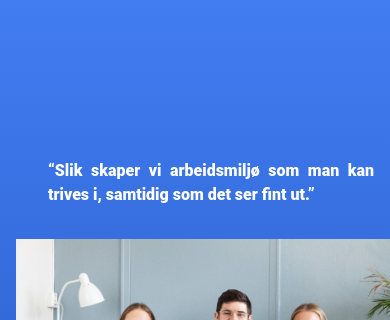
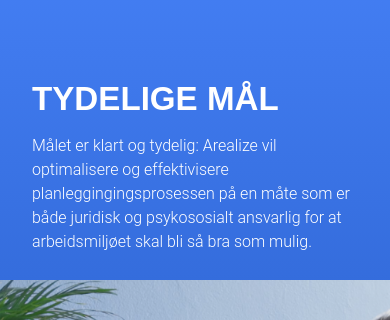
Before and after one commit to Webstep/domstol_landingpage, a Next.js app: page /Arealize in a window 390 px wide. Shown: the part 183-503 px from the top of the page. Built offline with nearby package versions, Linux system fonts and the light colour scheme; a web font is replaced by a local one.

Commit message:
feat: enable mobile support

```diff
--- a/components/slides/arealize/ClearGoals/ClearGoals.module.scss
+++ b/components/slides/arealize/ClearGoals/ClearGoals.module.scss
@@ -1,5 +1,6 @@
 @use 'styles/variables.scss' as *;
 $background: linear-gradient(180deg, #4b87ff 0%, #2257c0 100%);
+$background-mobile: inear-gradient(180deg, #80aaff 0%, #093ea8 132.12%);
 
 .section {
     @include centerContent;
@@ -50,3 +51,39 @@ $background: linear-gradient(180deg, #4b87ff 0%, #2257c0 100%);
         }
     }
 }
+
+@media only screen and (max-width: 1200px) {
+    .section {
+        height: 100vh;
+        display: block;
+        background: $background-mobile;
+        overflow-x: hidden;
+
+        .container {
+            display: flex;
+            flex-direction: column;
+            justify-content: center;
+
+            .mediaRight {
+                display: none;
+            }
+
+            .textSection {
+                margin-top: 30vh;
+                overflow-x: hidden;
+
+                .heading {
+                    font-size: min(3rem, 8.5vw);
+                }
+
+                .description {
+                    text-align: left;
+                }
+
+                blockquote {
+                    display: none;
+                }
+            }
+        }
+    }
+}
--- a/components/slides/arealize/ClearGoals/ClearGoals.tsx
+++ b/components/slides/arealize/ClearGoals/ClearGoals.tsx
@@ -1,9 +1,10 @@
 import { motion, Variant, Variants } from "framer-motion";
-import React from "react";
+import React, { useContext } from "react";
 import styles from "./ClearGoals.module.scss";
 import Image from 'next/image';
 import { Text, Title } from "../../../common/Typography";
 import Citation from "../../../common/Citation";
+import { DeviceContext } from "../../../common/Device";
 
 interface AnimationStages extends Variants {
     hidden: Variant;
@@ -28,6 +29,8 @@ const item: AnimationStages = {
 
 
 const ClearGoals: React.FC = () => {
+    const { isMobile } = useContext(DeviceContext)
+
     const enterTransistion = {
         duration: 1.5,
     }
@@ -40,6 +43,40 @@ const ClearGoals: React.FC = () => {
         <>
             <section className={styles.section}>
                 <div className={styles.container}>
+                    <div className={styles.textSection}>
+                        <motion.div
+                            initial={isMobile ? {} : { y: -200, opacity: 0 }}
+                            animate={{ y: 0, opacity: 1, transition: enterTransistion }}
+                            exit={{ x: 100, opacity: 0, transition: exitTransition }}
+                        >
+                            <Title className={styles.heading}>
+                                <div className={styles.stickyDiv}>
+                                    TYDELIGE MÅL
+                                </div>
+                            </Title>
+                        </motion.div>
+
+                        <motion.div
+                            initial={isMobile ? {} : { x: 200, opacity: 0 }}
+                            animate={{ x: 0, opacity: 1, transition: enterTransistion }}
+                            exit={{ y: 100, opacity: 0, transition: exitTransition }}
+                        >
+                            <div className={styles.description}>
+                                {isMobile ?
+                                    <Text><b>Målet til Arealize er klart og tydelig:</b> <br /> De ønsker å optimalisere og effektivisere planleggingingsprosessen på en måte som er både juridisk og psykososialt ansvarlig for at arbeidsmiljøet skal bli så bra som mulig.</Text>
+                                    :
+                                    <Text>Målet er klart og tydelig: Arealize vil optimalisere og effektivisere planleggingingsprosessen på en måte som er både juridisk og psykososialt ansvarlig for at arbeidsmiljøet skal bli så bra som mulig.</Text>
+                                }
+                                <div className={styles.quote}>
+                                    <Citation
+                                        quote="Slik skaper vi arbeidsmiljø som man kan trives i, samtidig som det ser fint ut."
+                                        quoteType="short"
+                                        variants={item}
+                                    />
+                                </div>
+                            </div>
+                        </motion.div>
+                    </div>
                     <motion.div
                         className={styles.mediaLeft}
                         initial={{ y: 0, opacity: 0 }}
@@ -68,40 +105,8 @@ const ClearGoals: React.FC = () => {
                             objectFit={'cover'}
                         />
                     </motion.div>
-                    <div className={styles.textSection}>
-                        <motion.div
-                            initial={{ y: -200, opacity: 0 }}
-                            animate={{ y: 0, opacity: 1, transition: enterTransistion }}
-                            exit={{ x: 100, opacity: 0, transition: exitTransition }}
-                        >
-                            <Title className={styles.heading}>
-                                <div className={styles.stickyDiv}>
-                                    TYDELIGE MÅL
-                                </div>
-                            </Title>
-                        </motion.div>
-
-                        <motion.div
-                            initial={{ x: 200, opacity: 0 }}
-                            animate={{ x: 0, opacity: 1, transition: enterTransistion }}
-                            exit={{ y: 100, opacity: 0, transition: exitTransition }}
-                        >
-                            <div className={styles.description}>
-                                <Text isOverlay>
-                                    Målet er klart og tydelig: Arealize vil optimalisere og effektivisere planleggingingsprosessen på en måte som er både juridisk og psykososialt ansvarlig for at arbeidsmiljøet skal bli så bra som mulig.
-                                </Text>
-                                <div className={styles.quote}>
-                                    <Citation
-                                        quote="Slik skaper vi arbeidsmiljø som man kan trives i, samtidig som det ser fint ut."
-                                        quoteType="short"
-                                        variants={item}
-                                    />
-                                </div>
-                            </div>
-                        </motion.div>
-                    </div>
                 </div>
-            </section>
+            </section >
         </>
     );
 };
```
